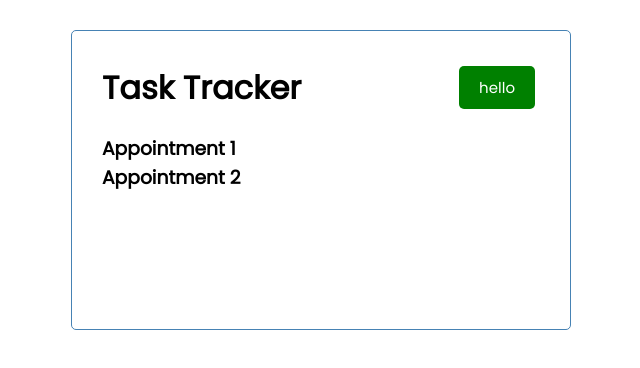
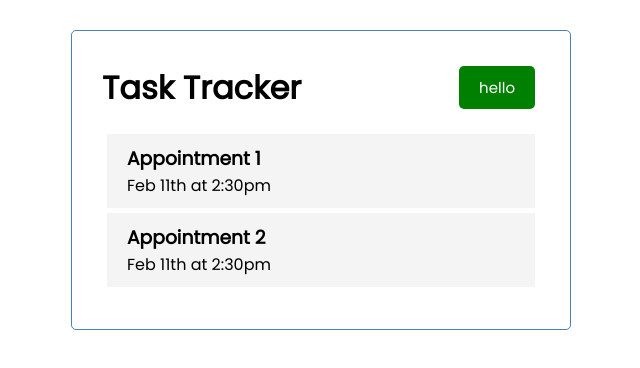
Before and after one commit to bilalgit98/ReactCrashCourse, a React (Create React App) app in the folder react-task-tracker/: page / in a window 1280 px wide. Shown: the top 368 px of the page, without its empty margins (319-959 px from the left). Built offline with nearby package versions, Linux system fonts and the light colour scheme.

Commit message:
Task Component

```diff
--- /dev/null
+++ b/react-task-tracker/src/components/Task.js
@@ -0,0 +1,10 @@
+const Task = ({ task }) => {
+  return (
+    <div className="task">
+      <h3>{task.text}</h3>
+      <p>{task.day}</p>
+    </div>
+  );
+};
+
+export default Task;
--- a/react-task-tracker/src/components/Tasks.js
+++ b/react-task-tracker/src/components/Tasks.js
@@ -1,8 +1,9 @@
+import Task from "./Task";
 const Tasks = ({ tasks }) => {
   return (
     <>
       {tasks.map((task) => (
-        <h3 key={task.id}>{task.text}</h3>
+        <Task key={task.id} task={task} />
       ))}
     </>
   );
```
